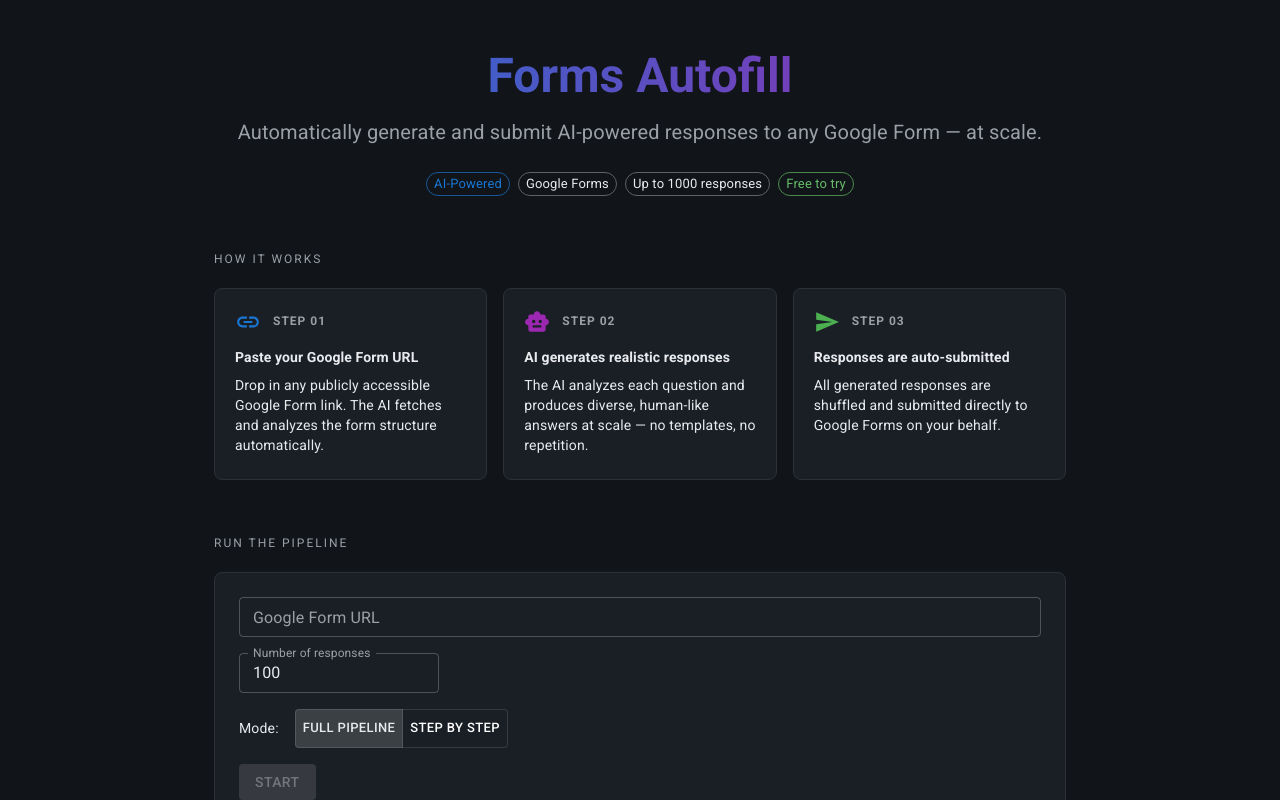
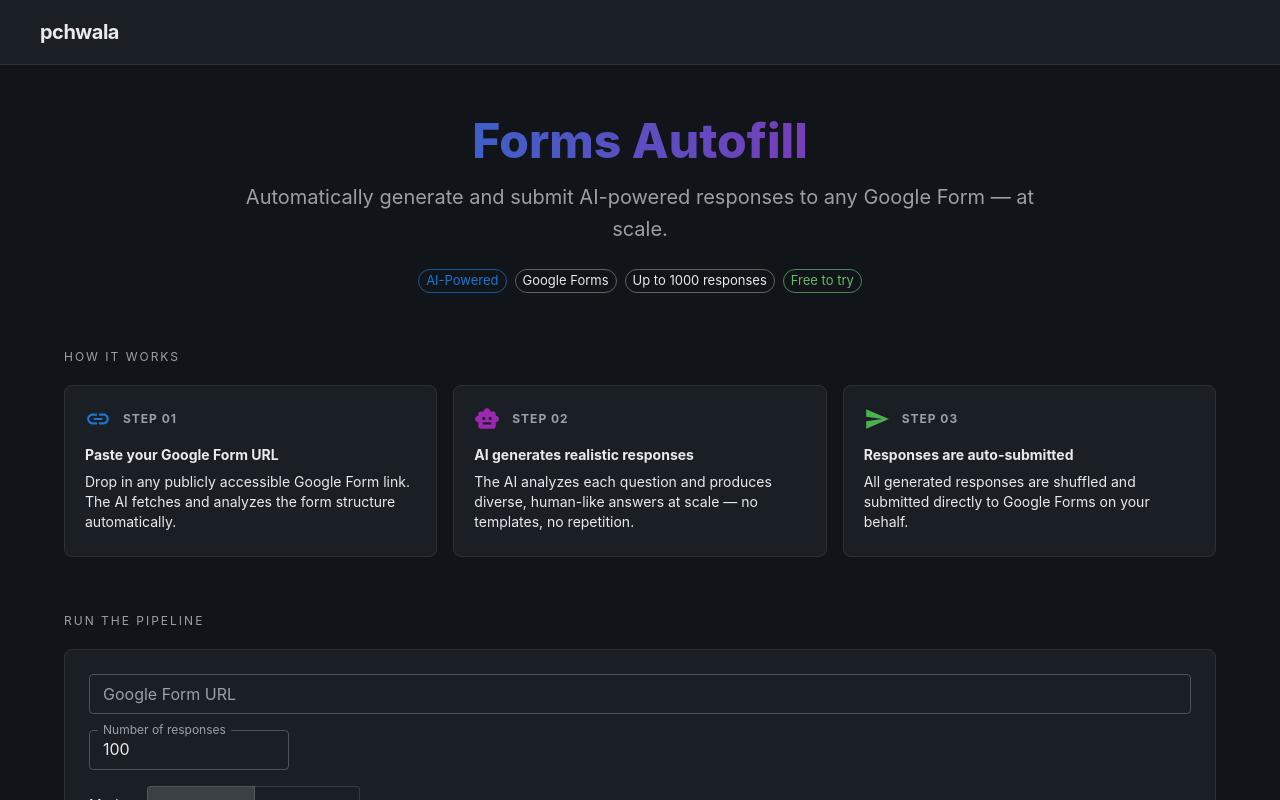
Before and after one commit to pchwala/forms-autofill, a React (Vite) app in the folder frontend/: page / in a window 1280 px wide. Shown: the top 800 px of the page. Built offline with nearby package versions, Linux system fonts and the light colour scheme.

Commit message:
feat: update typography settings and enhance layout in App component; remove unused font imports

```diff
--- a/frontend/index.html
+++ b/frontend/index.html
@@ -4,6 +4,7 @@
     <meta charset="UTF-8" />
     <meta name="viewport" content="width=device-width, initial-scale=1.0" />
     <title>Forms Autofill</title>
+    <link href="https://fonts.googleapis.com/css2?family=Inter:wght@300;400;500;600;700&display=swap" rel="stylesheet" />
   </head>
   <body>
     <div id="root"></div>
--- a/frontend/src/App.tsx
+++ b/frontend/src/App.tsx
@@ -139,24 +139,36 @@
   return (
     <AuthGuard>
       <Box sx={{ display: 'flex', flexDirection: 'column', minHeight: '100vh' }}>
-        {!AUTH_DISABLED && user && (
-          <AppBar position="sticky" elevation={0} sx={{ bgcolor: '#1a1f26', borderBottom: '1px solid #2d3136' }}>
-            <Toolbar variant="dense">
+        <AppBar position="sticky" elevation={0} sx={{ bgcolor: '#1a1f26', borderBottom: '1px solid #2d3136' }}>
+          <Toolbar disableGutters sx={{ px: 4 }}>
+            <Box sx={{ display: 'flex', alignItems: 'center', width: '100%', maxWidth: 1200, mx: 'auto' }}>
+              <Typography
+                component="a"
+                href="https://pchwala.dev"
+                target="_blank"
+                rel="noopener noreferrer"
+                variant="h6"
+                sx={{ fontWeight: 700, textDecoration: 'none', color: 'text.primary', letterSpacing: "-0.5px" }}
+              >
+                pchwala
+              </Typography>
               <Box sx={{ flexGrow: 1 }} />
-              <UserMenu user={user} onSignOut={() => void signOut()} onHistory={() => setHistoryOpen(true)} />
-            </Toolbar>
-          </AppBar>
-        )}
+              {!AUTH_DISABLED && user && (
+                <UserMenu user={user} onSignOut={() => void signOut()} onHistory={() => setHistoryOpen(true)} />
+              )}
+            </Box>
+          </Toolbar>
+        </AppBar>
         <HistoryDialog
           open={historyOpen}
           onClose={() => setHistoryOpen(false)}
           getToken={getToken}
           onSelect={handleHistorySelect}
         />
-      <Container maxWidth="md" sx={{ py: 6 }}>
+      <Container maxWidth="lg" sx={{ py: 6 }}>
 
         {/* ── Hero ── */}
-        <Box sx={{ textAlign: 'center', mb: 6 }}>
+        <Box sx={{ textAlign: 'center', mb: 6, maxWidth: 800, mx: 'auto' }}>
           <Typography
             variant="h3"
             sx={{
--- a/frontend/src/main.tsx
+++ b/frontend/src/main.tsx
@@ -4,12 +4,10 @@
 import CssBaseline from '@mui/material/CssBaseline'
 import App from './App.tsx'
 
-import '@fontsource/roboto/300.css';
-import '@fontsource/roboto/400.css';
-import '@fontsource/roboto/500.css';
-import '@fontsource/roboto/700.css';
-
 const darkTheme = createTheme({
+  typography: {
+    fontFamily: "-apple-system, BlinkMacSystemFont, 'Segoe UI', Roboto, sans-serif",
+  },
   palette: {
     mode: 'dark',
     primary: { main: '#1976d2' },
```
